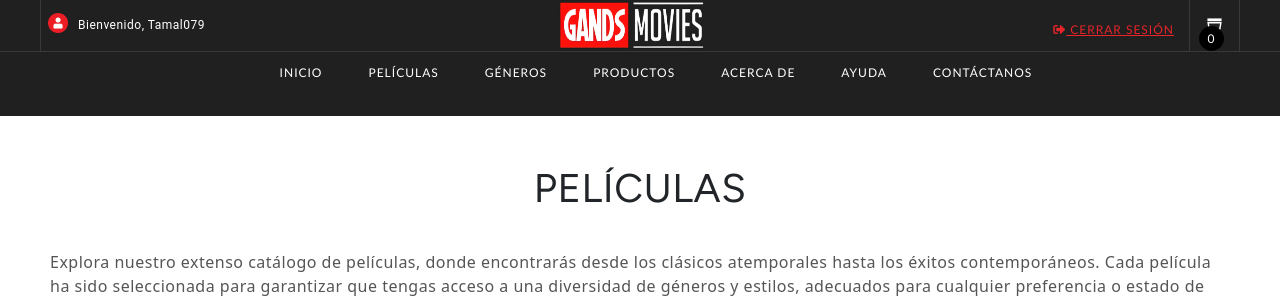
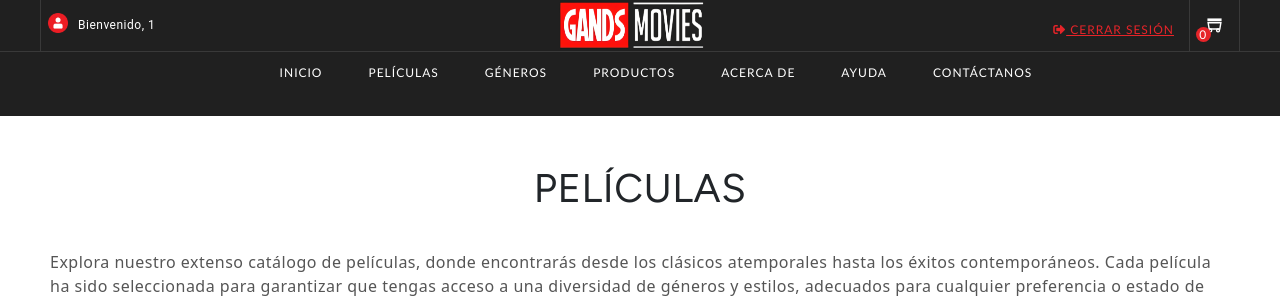
Before and after one commit to UnoGuilleSalvaje/proyecto-programacion, a PHP site: page /tienda.php in a window 1280 px wide. Shown: the top 300 px of the page. Run offline with PHP 8.4, Linux system fonts and the light colour scheme; a user stored in the database is signed in; data that the repository does not hold is empty; some web fonts are replaced.

Commit message:
Arreglo del icono del carrito

```diff
--- a/estilos/estilos.css
+++ b/estilos/estilos.css
@@ -42,13 +42,13 @@
 
 .count-products{
     position: absolute;
-    top: 55%;
-    right: 0;
+    top: 60%;
+    right: 70%;
 
-    background-color: #000;
+    background-color: #e62429;
     color: #fff;
-    width: 25px;
-    height: 25px;
+    width: 15px;
+    height: 15px;
 
     display: flex;
     justify-content: center;
--- a/tienda.php
+++ b/tienda.php
@@ -130,6 +130,10 @@
                                                 <div class="search desktopNav__tabContainer">
                                                     <a id="search" class="search desktopNav__tab" aria-label="search"
                                                         href="#">
+                                                        <?php
+if (isset($_SESSION['username']) && $_SESSION['username'] == true) {
+    // El contenido que quieres mostrar a usuarios logueados
+?>
  <div class="container-icon">
 				<div class="container-cart-icon" >
                 <svg xmlns="http://www.w3.org/2000/svg" class="icon-cart" fill="none" viewBox="0 0 24 24" stroke="currentColor" stroke-width="2">
@@ -176,6 +180,15 @@
 					<p class="cart-empty invisible">El carrito está vacío</p>
 				</div>
 			</div>
+
+            <?php
+} else{
+
+?>
+
+<?php
+}
+?>
                                                     </a>
                                                 </div>
 
```
